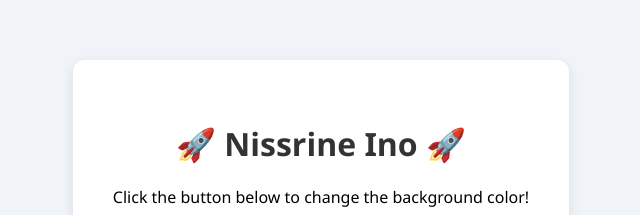
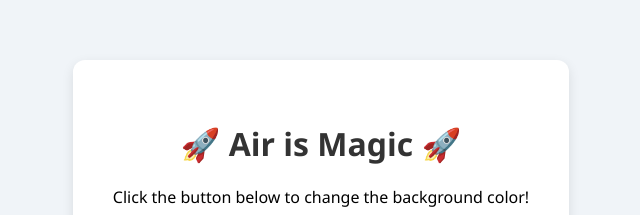
Before and after one commit to Hobbani/website, a plain HTML site: page index.html in a window 1280 px wide. Shown: the part 217-432 px from the top of the page, without its empty margins (319-959 px from the left). Drawn offline with Linux system fonts and the light colour scheme.

Commit message:
Update index.html

```diff
--- a/index.html
+++ b/index.html
@@ -8,7 +8,7 @@
 </head>
 <body>
     <div class="container">
-        <h1>🚀 Nissrine Ino 🚀</h1>
+        <h1>🚀 Air is Magic 🚀</h1>
         <p>Click the button below to change the background color!</p>
         <button id="colorButton">Change Color</button>
     </div>
```
